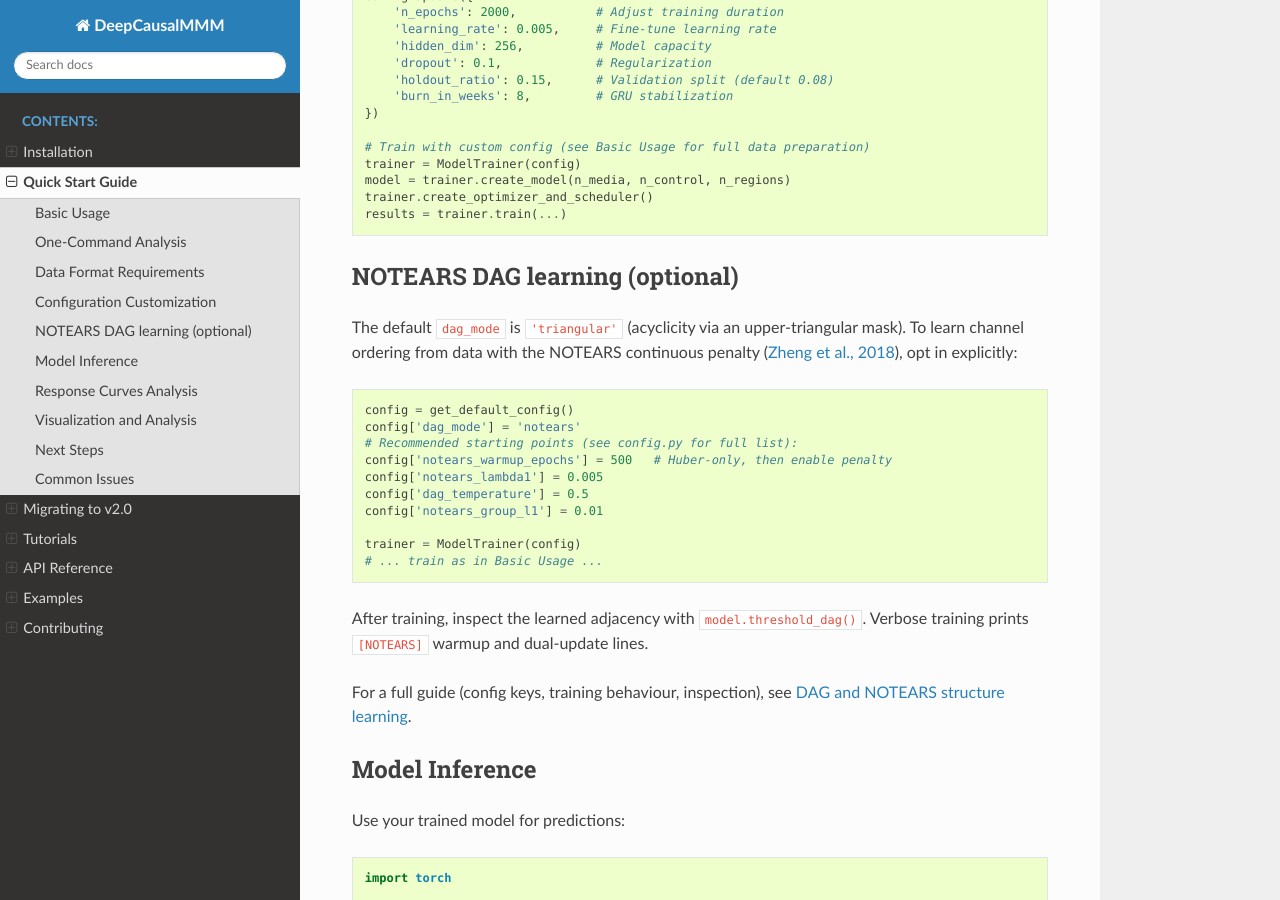
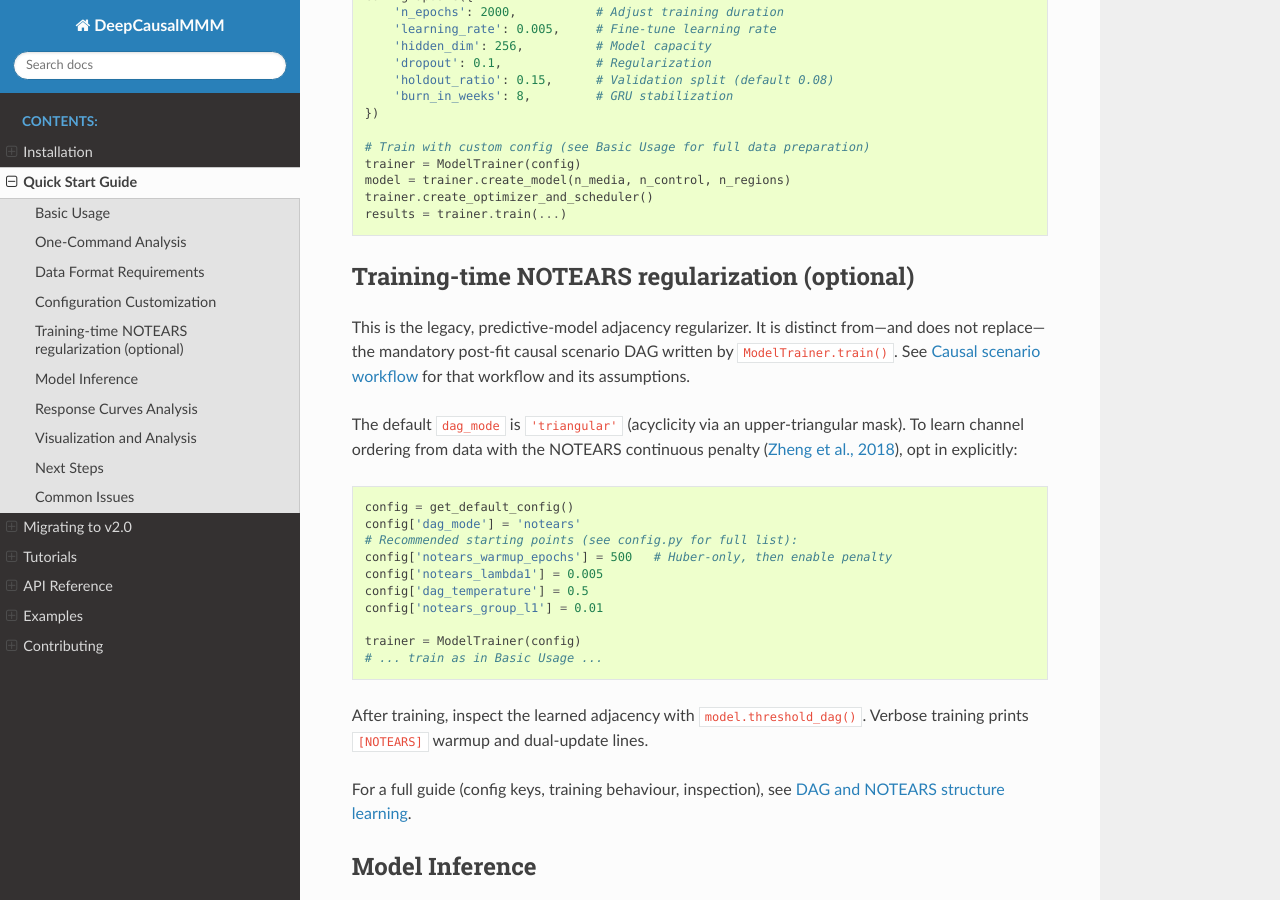
Before and after one commit to adityapt/deepcausalmmm, a Sphinx documentation site: the page built from docs/source/quickstart.rst, in a window 1280 px wide and 900 px high, scrolled down 2685 px. Built offline with Sphinx 7.4.7 and the Read the Docs theme 3.1.0, drawn with Linux system fonts in a browser that asks for light colours.

Commit message:
docs: complete v2 causal scenario release documentation
Co-authored-by: Codex <noreply@openai.com>

```diff
--- a/docs/source/index.rst
+++ b/docs/source/index.rst
@@ -38,8 +38,8 @@ between channels through Directed Acyclic Graphs (DAGs).
 
 * **Config-Driven**: Every setting configurable via config.py
 * **GRU-Based Temporal Modeling**: Captures complex time-varying effects
-* **DAG Learning**: Learns candidate channel dependency structure (upper-triangular mask by default, or opt-in **NOTEARS** continuous optimisation — see :doc:`tutorials/dag_notears`)
-* **Causal scenarios**: Post-fit conditional NOTEARS scenarios with DMA-week outputs and diagnostics — see :doc:`tutorials/causal_scenarios`
+* **DAG Learning**: Every standard training run refreshes a conditional NOTEARS candidate media DAG after adjustment for supplied controls, DMA effects, and time features — see :doc:`tutorials/causal_scenarios`
+* **Causal scenarios**: Mandatory post-fit DMA-week structural scenarios, intervention-DAG rendering, and diagnostics; these are observational, assumption-based estimates, not causal proof — see :doc:`tutorials/causal_scenarios`
 * **Multi-Region Support**: Handle geographic segmentation naturally
 * **Robust Statistical Methods**: Huber loss, comprehensive metrics
 * **Production Ready**: Battle-tested configurations and performance
--- a/docs/source/quickstart.rst
+++ b/docs/source/quickstart.rst
@@ -153,8 +153,13 @@ Customize the model for your specific use case:
     trainer.create_optimizer_and_scheduler()
     results = trainer.train(...)
 
-NOTEARS DAG learning (optional)
---------------------------------
+Training-time NOTEARS regularization (optional)
+------------------------------------------------
+
+This is the legacy, predictive-model adjacency regularizer. It is distinct
+from—and does not replace—the mandatory post-fit causal scenario DAG written
+by ``ModelTrainer.train()``. See :doc:`tutorials/causal_scenarios` for that
+workflow and its assumptions.
 
 The default ``dag_mode`` is ``'triangular'`` (acyclicity via an upper-triangular mask).
 To learn channel ordering from data with the NOTEARS continuous penalty
--- a/docs/source/tutorials/index.rst
+++ b/docs/source/tutorials/index.rst
@@ -14,8 +14,8 @@ Available Tutorials
 -------------------
 
 * :doc:`basic_mmm_workflow`: Complete end-to-end MMM workflow with synthetic data
-* :doc:`dag_notears`: DAG structure learning — triangular default and opt-in NOTEARS mode (v1.0.21+)
-* :doc:`causal_scenarios`: post-fit causal scenario workflow, DMA-week outputs, diagnostics, and limits (v2.0+)
+* :doc:`dag_notears`: legacy predictive-model DAG regularization — triangular default and opt-in NOTEARS mode (v1.0.21+)
+* :doc:`causal_scenarios`: mandatory post-fit conditional NOTEARS DAG, DMA-week outputs, diagnostics, and limits (v2.0+)
 
 Coming Soon
 -----------
```
Also changed, not shown: CHANGELOG.md (+5 -6 lines), README.md (+14 -6 lines), release_notes/2.0.0.md (added, +48 -0 lines), release_notes/README.md, 1 other file.
